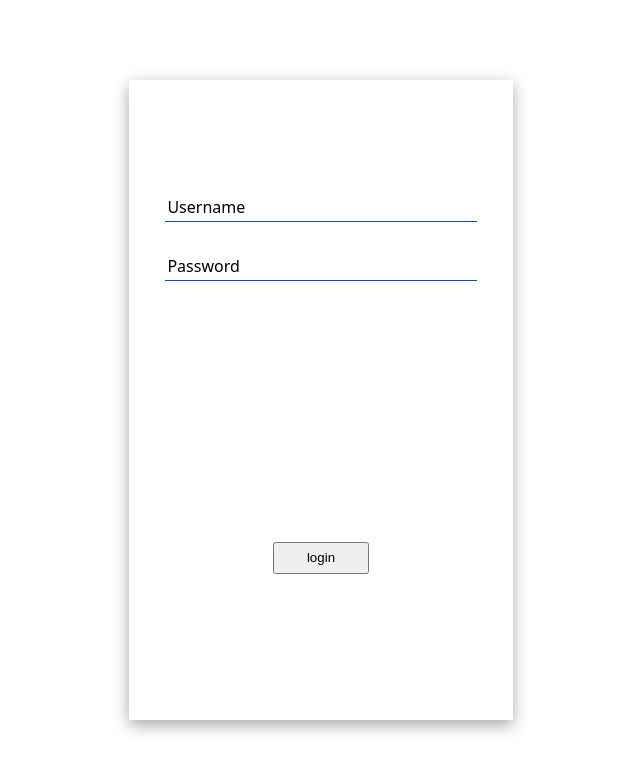
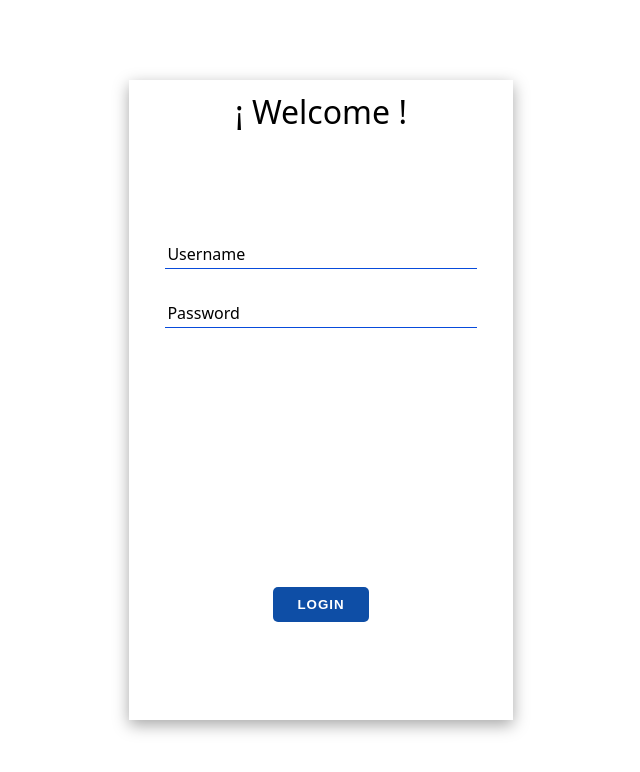
Before and after one commit to Andres191200/ReduxLogin, a React (Vite) app in the folder vite-project/: page / in a window 1280 px wide. Shown: the top 772 px of the page, without its empty margins (319-959 px from the left). Built offline with nearby package versions, Linux system fonts and the light colour scheme.

Commit message:
fixing transitions when input is filled

```diff
--- a/vite-project/src/components/views/LogIn.jsx
+++ b/vite-project/src/components/views/LogIn.jsx
@@ -13,26 +13,29 @@ const Login = () => {
 
     const login = (e) => {
         e.preventDefault();
-
+        console.log(form)
         //CALL FIREBASE METHOD
     }
 
     return (
         <div className="main-container">
             <div className="login-form-container">
+                <div>
+                    <h1 className="welcome">¡ Welcome !</h1>
+                </div>
                 <form className="login-form" onSubmit={(e) => login(e)}>
                     <div className="username-password-input-container">
-                        <div className="username-input-container">
-                            <input type="text" name="username" className="username-login" placeholder=" "onChange={(e) => handleChange(e)} />
+                        <div className={`username-input-container ${form.username!=null && form.username.length > 0 && 'filled'}`}>
+                            <input type="text" name="username" className='username-login' placeholder=" " onChange={(e) => handleChange(e)} />
                             <label htmlFor="username">Username</label>
                         </div>
-                        <div className="password-input-container">
-                            <input type="password" name="password" className="password-login" placeholder=" "onChange={(e) => handleChange(e)} />
+                        <div className={`password-input-container ${form.username!=null && form.username.length > 0 && 'filled'}`}>
+                            <input type="password" name="password" className="password-login" placeholder=" " onChange={(e) => handleChange(e)} />
                             <label htmlFor="password">Password</label>
                         </div>
                     </div>
                     <div className="login-button-container">
-                        <input type="submit" value="login" />
+                        <input type="submit" value="LOGIN" />
                     </div>
                 </form>
             </div>
--- a/vite-project/src/styles/login.css
+++ b/vite-project/src/styles/login.css
@@ -157,8 +157,25 @@ table {
 }
 
 .login-form input[type='submit'] {
-	height: 2rem;
-	width: min(6rem, 50%)
+	height: 2.2rem;
+	width: min(6rem, 50%);
+	border:none;
+	background-color:#0E4EA6;
+	border-radius: 5px;
+	color:#FFF;
+	font-weight: bold;
+	letter-spacing: 1px;
+}
+
+.login-form input[type='submit']:hover{
+	background-color:#4683d8;
+	cursor: pointer;
+}
+
+.welcome{
+	text-align: center;
+	font-size: 2rem;
+	margin-top: 1rem;
 }
 
 .username-input-container,
@@ -179,10 +196,10 @@ table {
 	border:none;
 	background-color: #FFF;
 	border-bottom: 1px solid rgb(8, 75, 219);
+	font-size: 1rem;
 	width: 100%;
 	height: 1.5rem;
 	position: relative;
-
 }
 
 .username-input-container::after, .password-input-container::after {
@@ -197,18 +214,19 @@ table {
 	transform-origin: left;
 }
 
-.username-input-container:focus-within::after, .password-input-container:focus-within::after{
+.username-input-container:focus-within::after, .password-input-container:focus-within::after, .filled::after
+{
 	transform:scaleX(100%);
 }
 
 .username-login:focus,
 .password-login:focus {
 	outline: none;
+	border: none;
 }
 
 .username-login:focus + label, .password-login:focus + label, input:not(:placeholder-shown) + label{
-	transform:scaleX(.5);
-	transform:translate(-1rem, -1rem);
+	transform:translate(-1rem, -1.3rem) scale(.7);
 }
 
 .login-form label {
```
